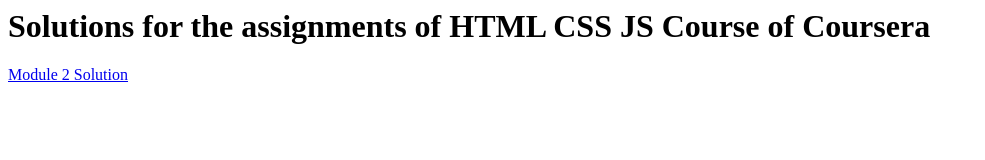
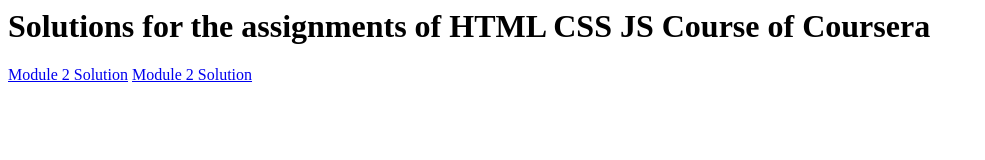
Before and after one commit to ratnadeepdc/coursera-course, a plain HTML site: page index.html in a window 1280 px wide. Shown: the whole page, without its empty margins (0-985 px from the left). Drawn offline with Linux system fonts and the light colour scheme.

Commit message:
Update index.html

```diff
--- a/index.html
+++ b/index.html
@@ -1,2 +1,3 @@
 <h1>Solutions for the assignments of HTML CSS JS Course of Coursera</h1>
 <a href="mod2_solution">Module 2 Solution</a>
+<a href="mod3_sol">Module 2 Solution</a>
```
